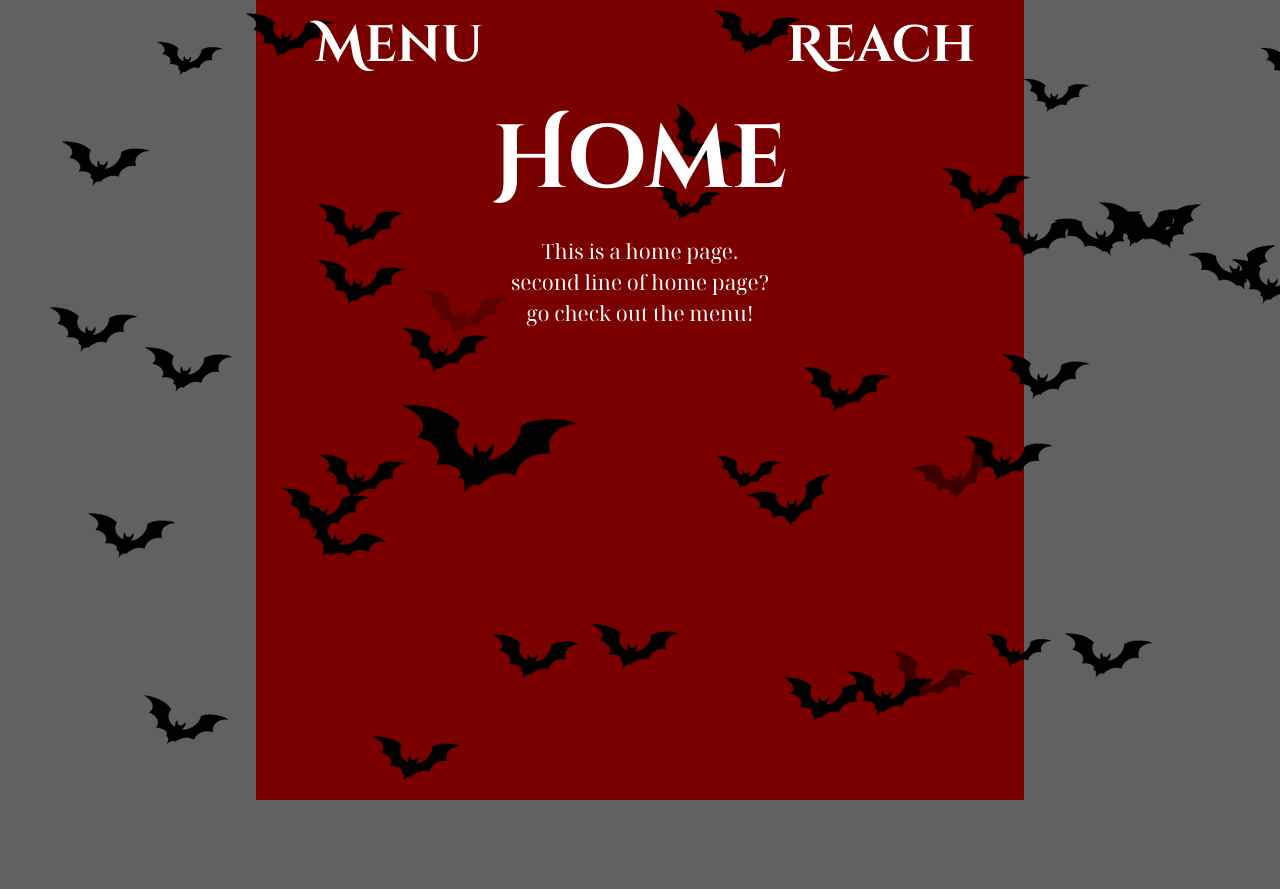
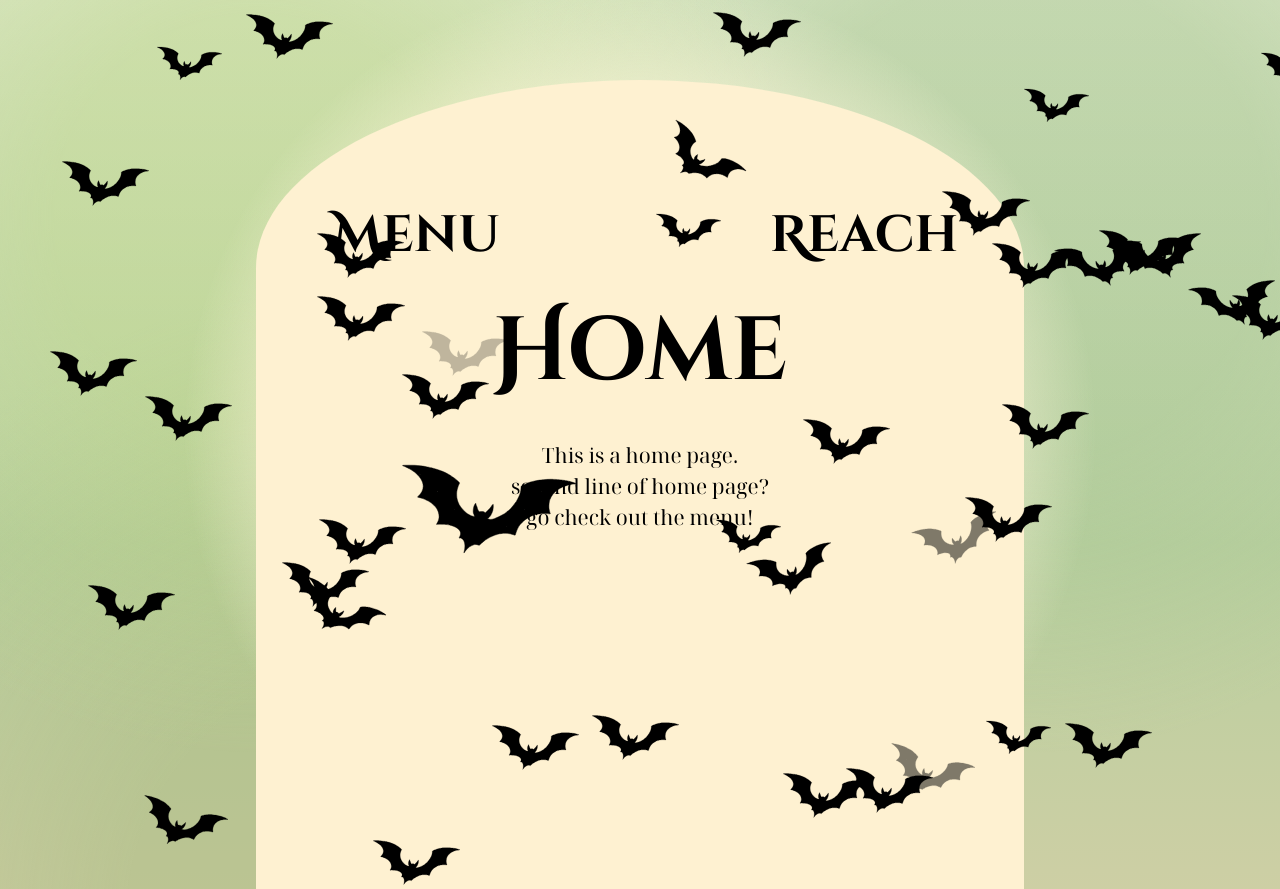
Before and after one commit to pilzpuffer/fairy-menu, a website built with webpack: page src/template.html in a window 1280 px wide. Shown: the top 889 px of the page. Before the commit the page ends 800 px from the top, so only its background shows below. Built offline with nearby package versions, Linux system fonts and the light colour scheme.

Commit message:
Set up basic styling for the fairy menu, add a rounded top for the content div for a door-like look

```diff
--- a/src/bats.js
+++ b/src/bats.js
@@ -43,7 +43,7 @@ let batCloud = function () {
 
         function placeBat() {
             let maxX = innerWidth;
-            let maxY = body.scrollHeight * 0.92;
+            let maxY = body.scrollHeight * 0.91;
             let x = Math.random() * maxX;
             let y = Math.random() * maxY;
 
--- a/src/index.js
+++ b/src/index.js
@@ -6,7 +6,6 @@ import { contactDisplay } from "./contact.js";
 import { homeDisplay } from "./home.js";
 
 window.addEventListener("load", function() {
-
     let content = document.querySelector("#content");
     batCloud();
 
--- a/src/style.css
+++ b/src/style.css
@@ -46,9 +46,21 @@
 }
 
 :root {
-    --blood: rgba(122, 0, 0);
-    --ash: rgba(97, 97, 97);
-    --bone: rgb(255, 255, 255);
+    --background-backer: radial-gradient(circle at 50% 40%, rgba(255, 248, 220, 0.9) 0 30%, transparent 50%),
+    radial-gradient(circle at 20% 20%, rgba(190, 215, 140, 0.5) 0 15%, transparent 40%),
+    radial-gradient(circle at 80% 20%, rgba(170, 200, 150, 0.5) 0 18%, transparent 40%),
+    radial-gradient(circle at 30% 85%, rgba(160, 180, 120, 0.4) 0 20%, transparent 50%),
+    linear-gradient(180deg, #dce7c8 0%, #b8cf9e 50%, #d9cfa8 100%);
+    --content-backer: rgb(254, 241, 209);
+
+    --cornsilk: ;
+    --pale-amber: #D3DB7Cff;
+    --dry-sage: #B8CAA4ff;
+    --tea-green: #D4DDB5ff;
+    --muted-olive: #ABB980ff;
+    --dry-sage-2: #C2C287ff;
+    --sand: #A69756ff;
+    --cornsilk-2: #FDF2D2ff;
 }
 
 *, *::before, *::after {
@@ -78,9 +90,8 @@ body {
     overflow-y: visible;
     min-height: 100vh;
     height: 100%;
-    /* min-width: 960px; */
 
-    color: var(--bone);
+    background: var(--background-backer);
 }
 
 input, button, textarea, select {
@@ -98,30 +109,37 @@ h1, h2, h3, h4, h5, h6 {
   text-wrap: balance;
 }
 
-nav, #content {
+nav, #content, header {
     margin: auto;
     width: 60%; /* use clamp later, find good width */
-    background-color: var(--blood);
+    background-color: var(--content-backer);
+}
+
+header {
+    margin-top: 5rem;
+    border-top-left-radius: 50%;
+    border-top-right-radius: 50%;
+    border-bottom: 0;
+    padding: 10rem clamp(1.5rem, 3vw, 5%) 1rem;
 }
 
 .main-nav {
     display: grid;
-    grid-template-columns: repeat(3, 1fr);
+    grid-template-columns: repeat(3, calc(clamp(2.5rem, 4vw, 3.5rem)*3.75));
     grid-template-rows: 4.5rem 6rem;
     gap: 2rem;
     place-content: center;
-
-    padding: 0.5rem clamp(1.5rem, 3vw, 5%) 2rem;
 
     font-family: "Cinzel Decorative";
     font-weight: bold;
     font-size: clamp(2.5rem, 4vw, 3.5rem);
 
-    border-bottom: 1px solid var(--blood);
+    background: none;
 }
 
 .main-nav > button {
     background: none;
+    margin-top: -5rem;
 }
 
 .main-nav > div, .main-nav > button {
@@ -129,7 +147,7 @@ nav, #content {
 }
 
 nav > button {
-    background-color: var(--blood);
+    background-color: var(--content-backer);
     border: none;
 
     color: var(--bone);
@@ -138,7 +156,9 @@ nav > button {
 #content {
     min-height: calc(100vh - 14.72rem);
     padding-bottom: 2rem;
-    margin-top: -5px;
+    margin-top: -1rem;;
+
+    margin-bottom: 5rem;
 }
 
 #center-title {
@@ -151,6 +171,7 @@ nav > button {
     font-size: clamp(4rem, 7vw, 6rem);
 
     pointer-events: none;
+    margin-top: -5rem;
 }
 
 .hidden {
@@ -282,21 +303,6 @@ button > img {
     transition: all 0.3s ease-in;
 }
 
-/* .rollOutText {
-    animation: 1s linear rollOut;
-}
-
-@keyframes rollOut {
-    0% {
-       height: 0%;
-       visibility: visible;
-    }
-
-    100% {
-       height: 100%;
-    }
-} */
-
 .bat {
     height: 3em;
     position: absolute;
```
